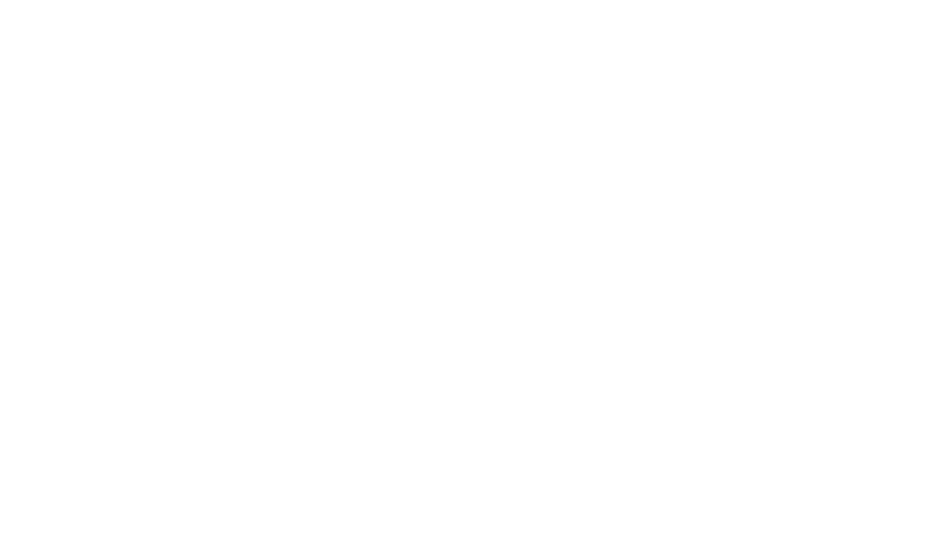
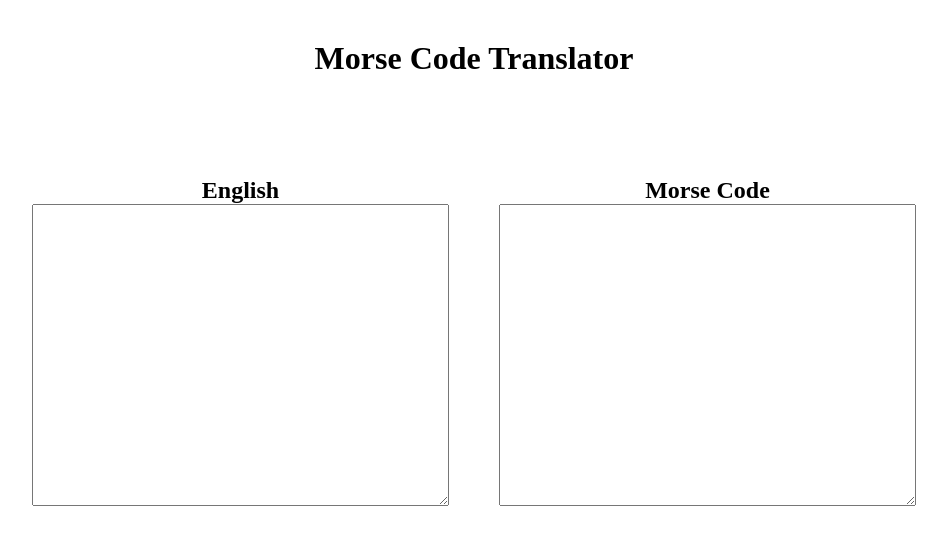
Before and after one commit to jpthacker/morse-code-translator, a website with bundled scripts: page index.html in a window 1280 px wide. Shown: the whole page, without its empty margins (166-1113 px from the left). Built offline with nearby package versions, Linux system fonts and the light colour scheme.

Commit message:
Added HTML elements and preliminary stylings

```diff
--- a/index.html
+++ b/index.html
@@ -4,9 +4,25 @@
     <meta charset="UTF-8" />
     <meta http-equiv="X-UA-Compatible" content="IE=edge" />
     <meta name="viewport" content="width=device-width, initial-scale=1.0" />
+    <link rel="stylesheet" href="main.css" />
     <title>Morse Code Translator</title>
   </head>
   <body>
+    <h1 class="title">Morse Code Translator</h1>
+    <div class="translator">
+      <div class="translator__text--eng">
+        <h2 class="translator__text-title--eng">English</h2>
+        <textarea class="translator__input--eng" cols="50" rows="20"></textarea>
+      </div>
+      <div class="translator__text--morse-code">
+        <h2 class="translator__text-title--morse-code">Morse Code</h2>
+        <textarea
+          class="translator__input--morse-code"
+          cols="50"
+          rows="20"
+        ></textarea>
+      </div>
+    </div>
     <script type="module" src="./scripts/main.js"></script>
   </body>
 </html>
--- /dev/null
+++ b/main.scss
@@ -0,0 +1,23 @@
+* {
+  margin: 0;
+  padding: 0;
+  box-sizing: border-box;
+}
+
+.title {
+  margin: 5vh auto;
+  text-align: center;
+}
+
+.translator {
+  margin: 10vh auto;
+  width: 80vw;
+  height: 50vh;
+  display: flex;
+  justify-content: space-evenly;
+  padding: 20px;
+}
+
+[class*="__text-title"] {
+  text-align: center;
+}
```
Also changed, not shown: main.css (added).
